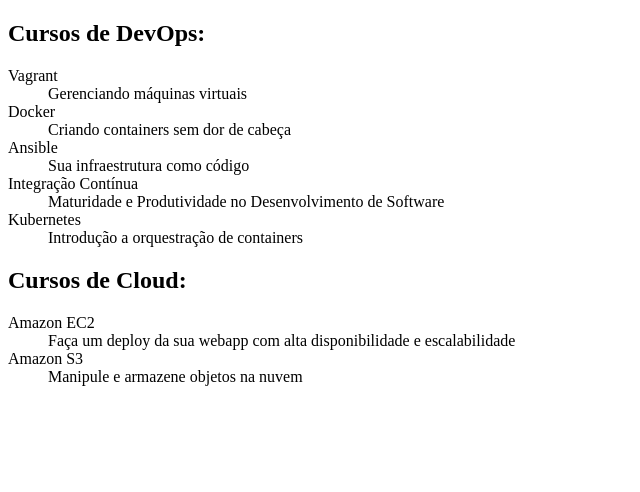
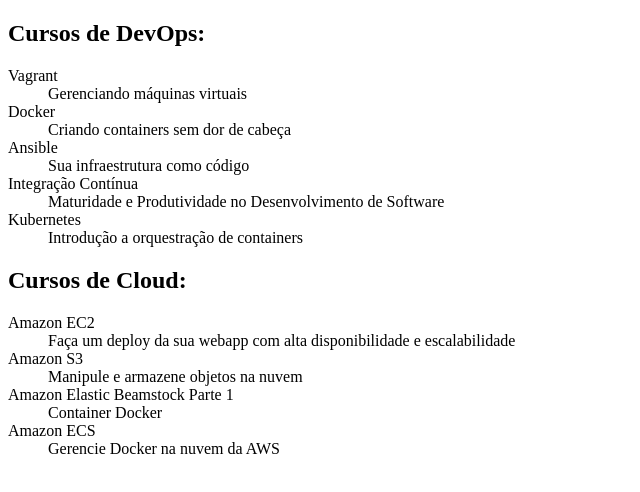
Before and after one commit to vessirimo/alura-git, a plain HTML site: page index.html in a window 1280 px wide. Shown: the whole page, without its empty margins (0-640 px from the left). Drawn offline with Linux system fonts and the light colour scheme.

Commit message:
Adicionando cursos de Amazon ECS e Amazon Elastic Beamstock Parte 1

```diff
--- a/index.html
+++ b/index.html
@@ -35,6 +35,12 @@
             <dt> Amazon S3 </dt>
             <dd> Manipule e armazene objetos na nuvem </dd>
 
+            <dt> Amazon Elastic Beamstock Parte 1 </dt>
+            <dd> Container Docker </dd>
+
+            <dt> Amazon ECS </dt>
+            <dd> Gerencie Docker na nuvem da AWS </dd>
+
         </dl>
     </body>
 </html>
```
